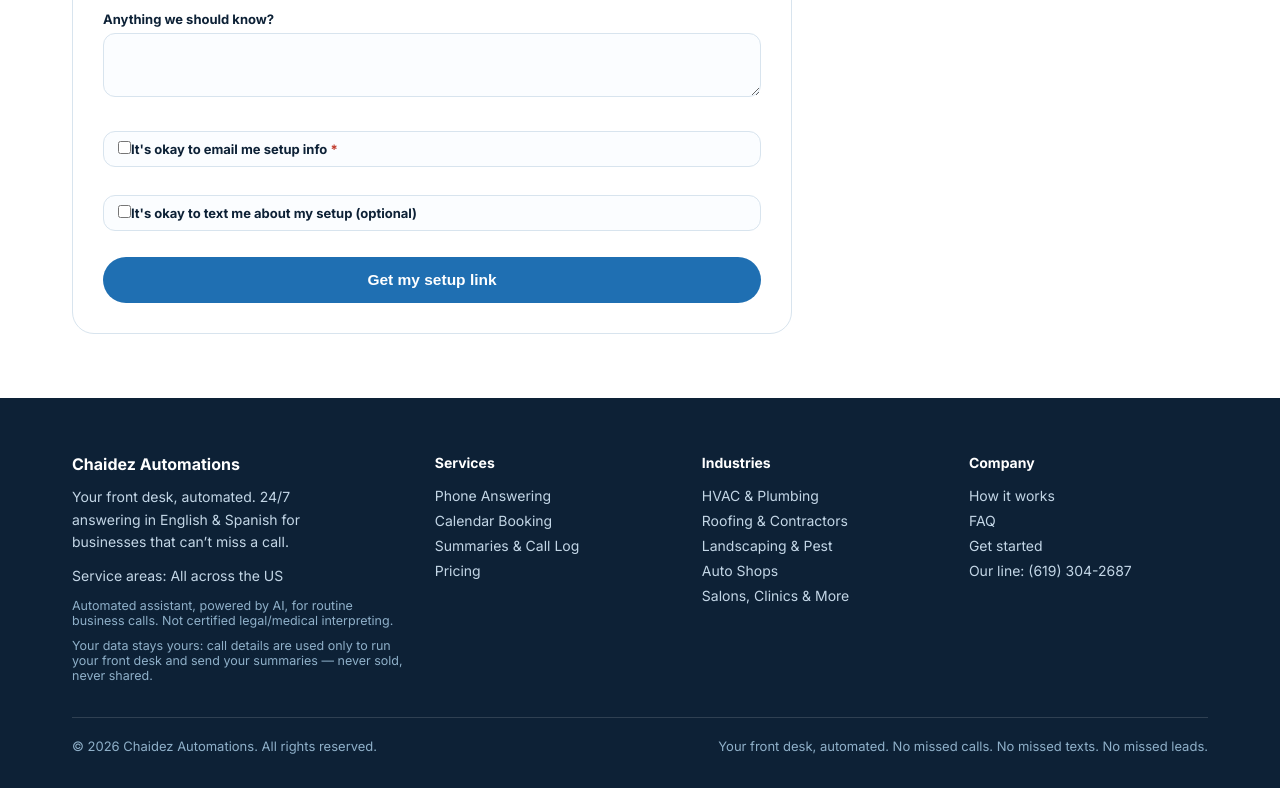
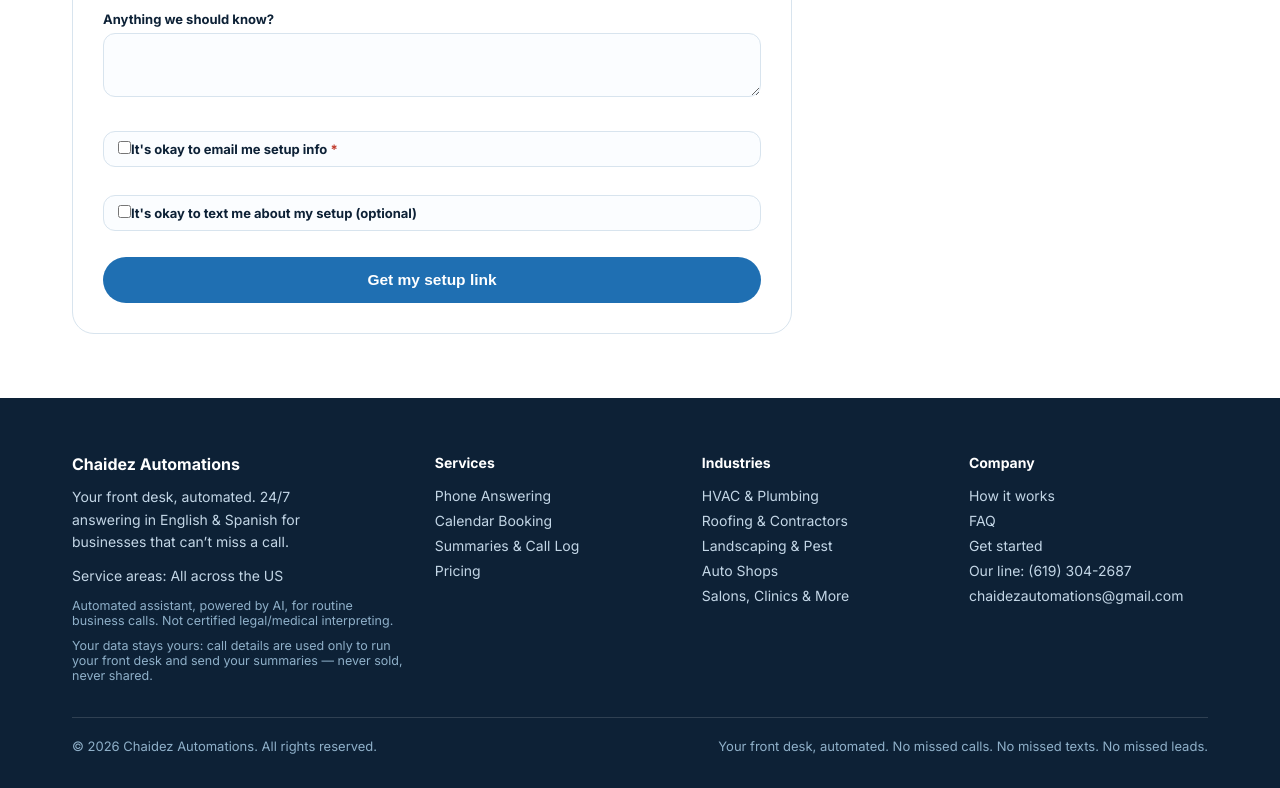
Before and after one commit to orlandochaidez/chaidezautomations, a plain HTML site: page index.html in a window 1280 px wide. Shown: the part 6144-6932 px from the top of the page. Drawn offline with Linux system fonts and the light colour scheme.

Commit message:
Footer: add business email chaidezautomations@gmail.com (mailto) next to the line number — Grok pass item 8, email supplied by Orlando 2026-11-04.

```diff
--- a/index.html
+++ b/index.html
@@ -1174,7 +1174,7 @@
       </div>
       <div><b data-i18n="ftrSvcH">Services</b><a href="#services" data-i18n="svc1_t">Phone Answering</a><a href="#services" data-i18n="svc2_t">Calendar Booking</a><a href="#services" data-i18n="svc3_t">Summaries & Call Log</a><a href="#pricing" data-i18n="nav_pricing">Pricing</a></div>
       <div><b data-i18n="ftrIndH">Industries</b><a href="#industries" data-i18n="flInd1">HVAC &amp; Plumbing</a><a href="#industries" data-i18n="ind4n">Roofing &amp; Contractors</a><a href="#industries" data-i18n="flInd3">Landscaping &amp; Pest</a><a href="#industries" data-i18n="flInd4">Auto Shops</a><a href="#industries" data-i18n="dd6t">Salons, Clinics &amp; More</a></div>
-      <div><b data-i18n="ftrCoH">Company</b><a href="#how" data-i18n="nav_how">How it works</a><a href="#faq" data-i18n="nav_faq">FAQ</a><a href="#getstarted" data-i18n="d_start">Get started</a><a href="tel:+16193042687">Our line: (619) 304-2687</a></div>
+      <div><b data-i18n="ftrCoH">Company</b><a href="#how" data-i18n="nav_how">How it works</a><a href="#faq" data-i18n="nav_faq">FAQ</a><a href="#getstarted" data-i18n="d_start">Get started</a><a href="tel:+16193042687">Our line: (619) 304-2687</a><a href="mailto:chaidezautomations@gmail.com">chaidezautomations@gmail.com</a></div>
     </div>
     <div class="fbot"><span data-i18n="ftrRights">© 2026 Chaidez Automations. All rights reserved.</span><span data-i18n="footerTagline">Your front desk, automated. No missed calls. No missed texts. No missed leads.</span></div>
   </div>
```
